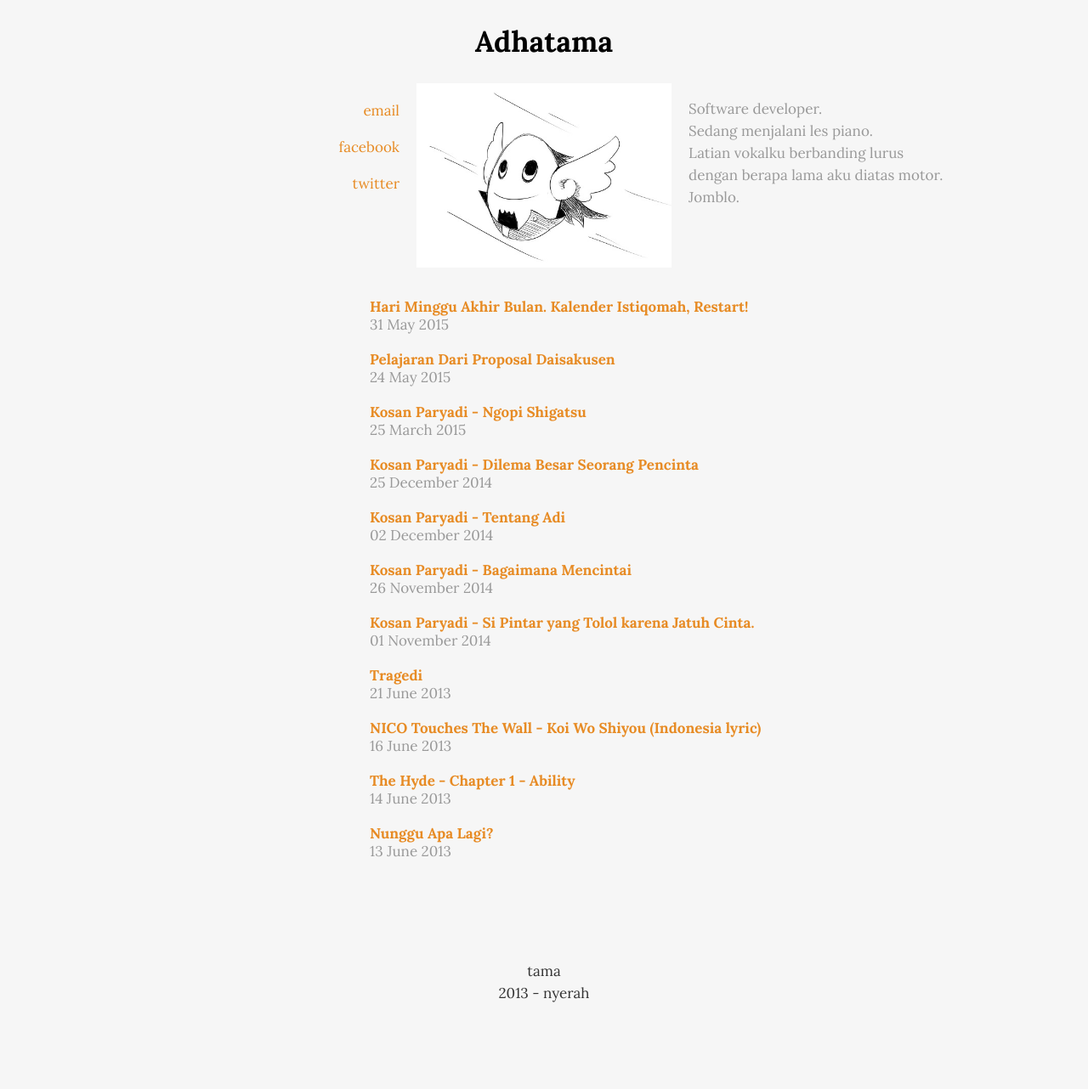
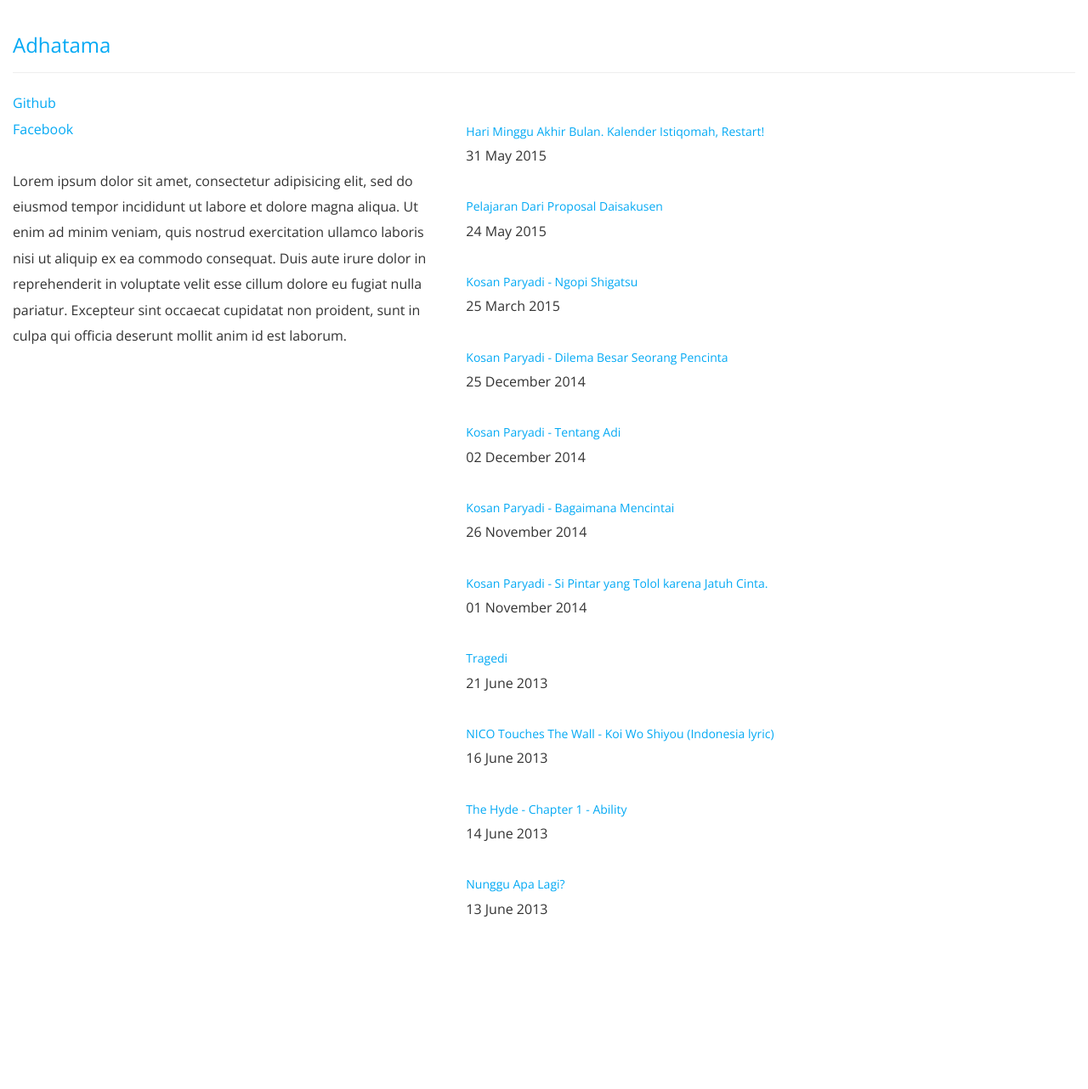
Before and after one commit to adhatama/adhatama.github.io, a Jekyll site: the page built from index.html, in a window 1280 px wide. Shown: the whole page at 85% size. Built offline with Jekyll 4.4.1, drawn with Linux system fonts in a browser that asks for light colours; nearby versions of some CDN libraries; after the commit the page ends 1132 px from its top, so only the background shows below that.

Commit message:
new theme

```diff
--- a/_config.yml
+++ b/_config.yml
@@ -1,7 +1,7 @@
 name: Adhatama
 url: "adhatama.github.io"
 permalink: pretty
-pygments: true
+highlighter: true
 # markdown: rdiscount
 
 # port: 4000
--- /dev/null
+++ b/_layouts/themes-2nd.html
@@ -0,0 +1,79 @@
+<!DOCTYPE html>
+<html lang="en">
+    <head>
+        <meta charset="utf-8">
+        <meta http-equiv="X-UA-Compatible" content="IE=edge,chrome=1">
+        <title>{{ page.title }}</title>
+        <meta name="viewport" content="width=device-width, initial-scale=1">
+
+        <!-- Latest compiled and minified CSS -->
+        <link rel="stylesheet" href="https://maxcdn.bootstrapcdn.com/bootstrap/3.3.7/css/bootstrap.min.css" integrity="sha384-BVYiiSIFeK1dGmJRAkycuHAHRg32OmUcww7on3RYdg4Va+PmSTsz/K68vbdEjh4u" crossorigin="anonymous">
+
+        <link rel="stylesheet" type="text/css" href="https://cdnjs.cloudflare.com/ajax/libs/normalize/4.2.0/normalize.min.css">
+
+        <link href="https://fonts.googleapis.com/css?family=Open+Sans" rel="stylesheet">
+
+        <link rel="stylesheet" type="text/css" href="/css/themes-2nd.css">
+
+        <script>
+          (function(i,s,o,g,r,a,m){i['GoogleAnalyticsObject']=r;i[r]=i[r]||function(){
+          (i[r].q=i[r].q||[]).push(arguments)},i[r].l=1*new Date();a=s.createElement(o),
+          m=s.getElementsByTagName(o)[0];a.async=1;a.src=g;m.parentNode.insertBefore(a,m)
+          })(window,document,'script','//www.google-analytics.com/analytics.js','ga');
+
+          ga('create', 'UA-63596357-1', 'auto');
+          ga('send', 'pageview');
+
+        </script>
+    </head>
+    <body>
+        <div class="container-fluid">
+            <div class="row">
+                <div class="col-xs-12">
+                    <div class="page-header">
+                        <h3><a href="/">Adhatama</a></h3>
+                    </div>
+                </div>
+            </div>
+
+            <div class="row">
+                <div class="col-xs-5">
+                    <a href="https://github.com/adhatama" target="_blank">Github</a> <br>
+                    <a href="https://www.facebook.com/am.adhatama" target="_blank">Facebook</a> <br>
+
+                    <br>
+
+                    <p>
+                        Lorem ipsum dolor sit amet, consectetur adipisicing elit, sed do eiusmod
+                        tempor incididunt ut labore et dolore magna aliqua. Ut enim ad minim veniam,
+                        quis nostrud exercitation ullamco laboris nisi ut aliquip ex ea commodo
+                        consequat. Duis aute irure dolor in reprehenderit in voluptate velit esse
+                        cillum dolore eu fugiat nulla pariatur. Excepteur sint occaecat cupidatat non
+                        proident, sunt in culpa qui officia deserunt mollit anim id est laborum.
+                    </p>
+                </div>
+                <div class="col-xs-7">
+                    <br>
+                    <dl>
+                        {% for post in site.posts %}
+                        <dt>
+                            <a href="{{ post.url }}">
+                                <h5>{{ post.title }}</h5>
+                            </a>
+                        </dt>
+                        <dd>
+                            {{ post.date | date_to_long_string }}
+                        </dd>
+                        <br>
+                        {% endfor %}
+                    </dl>
+                </div>
+            </div>
+        </div>
+
+        <script src="https://code.jquery.com/jquery-3.1.0.slim.min.js" integrity="sha256-cRpWjoSOw5KcyIOaZNo4i6fZ9tKPhYYb6i5T9RSVJG8=" crossorigin="anonymous"></script>
+        <!-- Latest compiled and minified JavaScript -->
+        <script src="https://maxcdn.bootstrapcdn.com/bootstrap/3.3.7/js/bootstrap.min.js" integrity="sha384-Tc5IQib027qvyjSMfHjOMaLkfuWVxZxUPnCJA7l2mCWNIpG9mGCD8wGNIcPD7Txa" crossorigin="anonymous"></script>
+
+    </body>
+</html>
--- /dev/null
+++ b/css/themes-2nd.css
@@ -0,0 +1,19 @@
+body {
+	font-family: 'Open Sans', sans-serif;
+	line-height: 1.9em;
+	font-size: 16px;
+	font-style: normal;
+	font-weight: 400;
+}
+
+a {
+	color: #03a9f4;
+}
+
+a:hover {
+	text-decoration: none;
+}
+
+.padding-50 {
+	padding: 20px;
+}
--- a/index.html
+++ b/index.html
@@ -1,5 +1,5 @@
 ---
-layout: default
+layout: themes-2nd
 title: Project Tamago
 ---
 {% for post in site.posts limit: 10 %}
```
Also changed, not shown: _layouts/post-old.html (added, +86 -0 lines), _layouts/post.html (+14 -30 lines).
